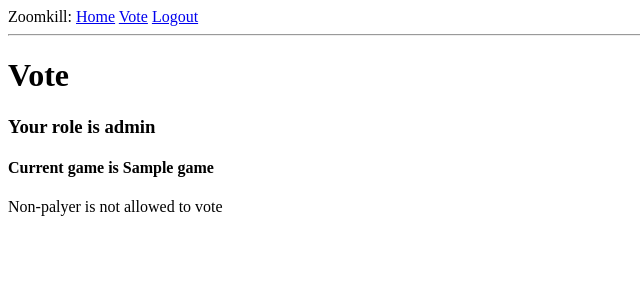
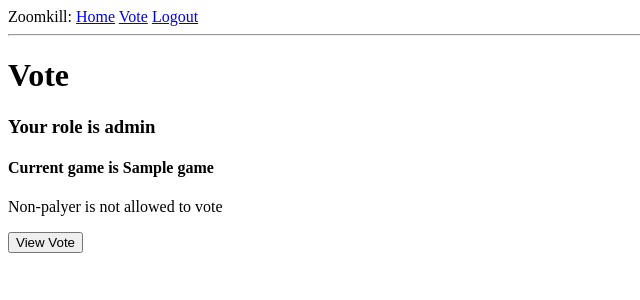
Before and after one commit to Ji-Hua/werewolf_assistant, a Flask app: a page that uses app/templates/vote.html in a window 1280 px wide. Shown: the top 300 px of the page, without its empty margins (0-640 px from the left). Run offline with Flask 2, Linux system fonts and the light colour scheme; a user stored in the database is signed in; tables that the repository leaves empty hold one stand-in row (values such as "Sample post").

Commit message:
first version of app

```diff
--- a/app/models.py
+++ b/app/models.py
@@ -11,7 +11,7 @@ class User(UserMixin, db.Model):
     email = db.Column(db.String(120), index=True, unique=True)
     password_hash = db.Column(db.String(128))
     role = db.Column(db.String(20), index=True)
-    seat = db.Column(db.Integer)
+    seat = db.Column(db.Integer, default=0)
     votes = db.relationship('Vote', backref='player', lazy='dynamic')
 
     def __repr__(self):
@@ -34,7 +34,7 @@ class Vote(db.Model):
     user_id = db.Column(db.Integer, db.ForeignKey('user.id'))
 
     def __repr__(self):
-        return f'<Vote {self.seat} votes for {self.vote_for} in game {self.game_name} at round {self.round_id}>'
+        return f'Player at seat {self.seat} votes for {self.vote_for} in game {self.game_id} at round {self.round}'
 
 
 class Game(db.Model):
--- a/app/routes.py
+++ b/app/routes.py
@@ -67,6 +67,7 @@ def vote(username):
         game = Game.query.filter_by(is_active=True).order_by(
             Game.id.desc()).limit(1).all()[0]
         end_game_form = EndGameForm()
+        view_form = ViewForm()
         if current_user.role == 'God':
             form = GameForm()
             if form.validate() and form.submit.data:
@@ -77,13 +78,30 @@ def vote(username):
             if end_game_form.validate() and end_game_form.end.data:
                 game.end()
                 db.session.commit()
+                users = User.query.all()
+                for user in users:
+                    user.seat = -1
+                    db.session.commit()
                 return redirect(url_for('pregame'))
         else:
             form = VoteForm()
-            if form.validate_on_submit():
+            if form.validate() and form.submit.data:
                 flash(f"{current_user.seat} voted for {form.votefor.data}")
+                v = Vote(seat=current_user.seat, game_id=game.id,
+                    round=game.current_round, vote_for=form.votefor.data,
+                    player=current_user)
+                db.session.add(v)
+                db.session.commit()
                 return redirect(url_for('pregame'))
-        return render_template('vote.html', title='Vote', form=form, game=game, end_game_form=end_game_form)
+
+        if view_form.validate() and view_form.view.data:
+            votes = Vote.query.filter_by(game_id=game.id).filter_by(round=game.current_round).all()
+            flash(game.id)
+            flash(game.current_round)
+            flash(votes)
+
+        return render_template('vote.html', title='Vote', form=form, game=game,
+            end_game_form=end_game_form, view_form=view_form)
     else:
         return redirect(url_for('login'))
 
@@ -104,9 +122,10 @@ def pregame():
         else:
             form = PlayerPregameForm()
             if form.validate_on_submit():
-                current_user.seat = int(form.seat.data)
-                db.session.commit()
+                if current_user.seat == 0:
+                    current_user.seat = int(form.seat.data)
+                    db.session.commit()
                 return redirect(url_for('vote', username=current_user.username))
-        return render_template('pregame.html', title='Pregame', form=form)
+        return render_template('pregame.html', title='Pregame', form=form, current_user=current_user)
     else:
         return redirect(url_for('login'))
--- a/app/templates/pregame.html
+++ b/app/templates/pregame.html
@@ -21,6 +21,9 @@
     <form action="" method="post" novalidate>
         {{ form.csrf_token }}
         {{ form.hidden_tag() }}
+    {% if current_user.seat > 0 %}
+    <p>Your seat in this game is {{ current_user.seat }}</p>
+    {% else %}
     <p>
         {{ form.seat.label }}<br>
         {{ form.seat(size=2) }}<br>
@@ -28,6 +31,7 @@
         <span style="color: red;">[{{ error }}]</span>
         {% endfor %}
     </p>
+    {% endif %}
     <p>{{ form.submit() }}</p>
     </form>
     {% endif %}
--- a/app/templates/vote.html
+++ b/app/templates/vote.html
@@ -33,11 +33,16 @@
         <p>{{ form.submit() }}</p>
     </form>
     <form action="" method="post" novalidate>
-            {{ end_game_form.csrf_token }}
-            {{ end_game_form.hidden_tag() }}
-            <p>{{ end_game_form.end() }}</p>
-        </form>
+        {{ end_game_form.csrf_token }}
+        {{ end_game_form.hidden_tag() }}
+        <p>{{ end_game_form.end() }}</p>
+    </form>
     {% else %}
     <p>Non-palyer is not allowed to vote</p>
     {% endif %}
+    <form action="" method="post" novalidate>
+        {{ view_form.csrf_token }}
+        {{ view_form.hidden_tag() }}
+        <p>{{ view_form.view() }}</p>
+    </form>
 {% endblock %}
```
